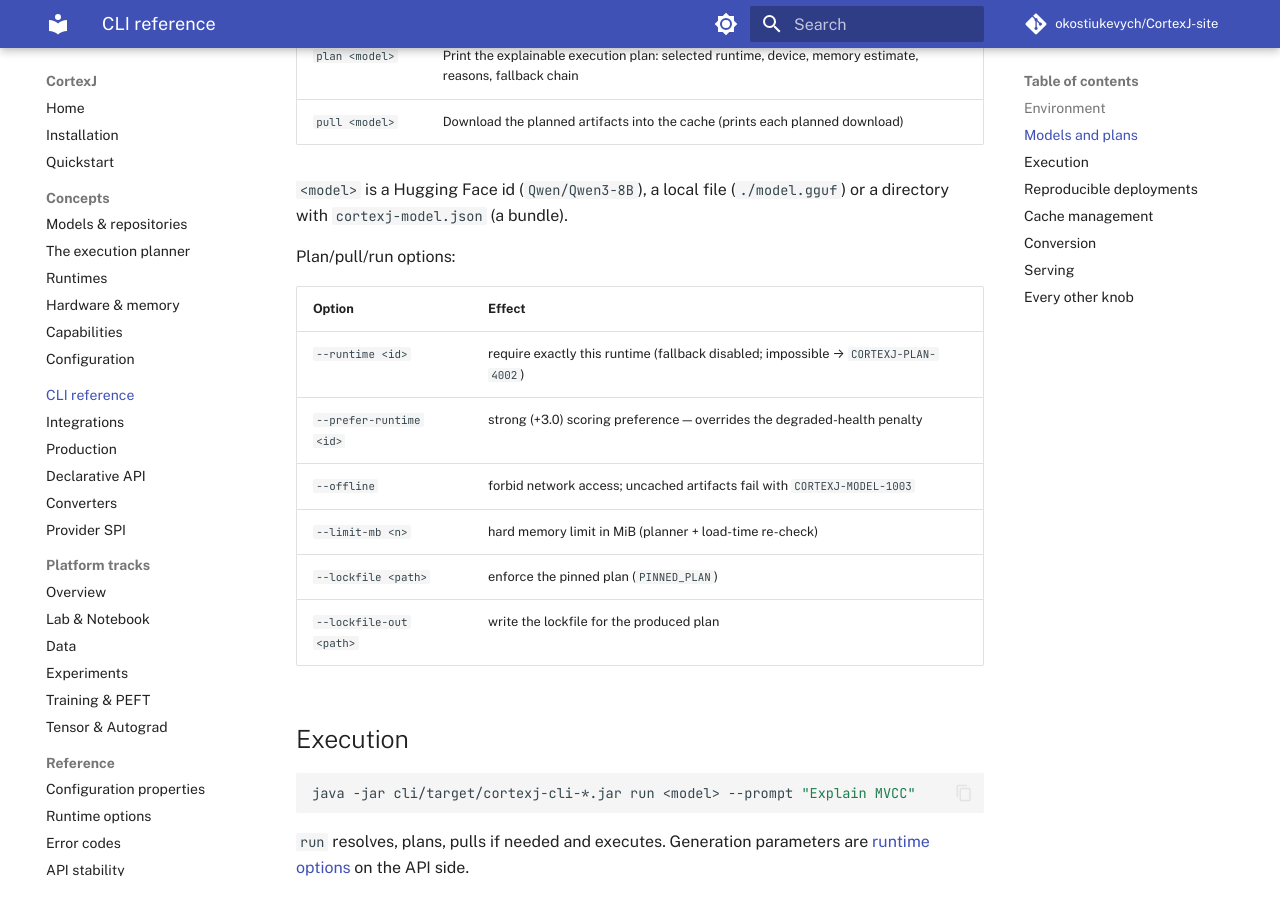
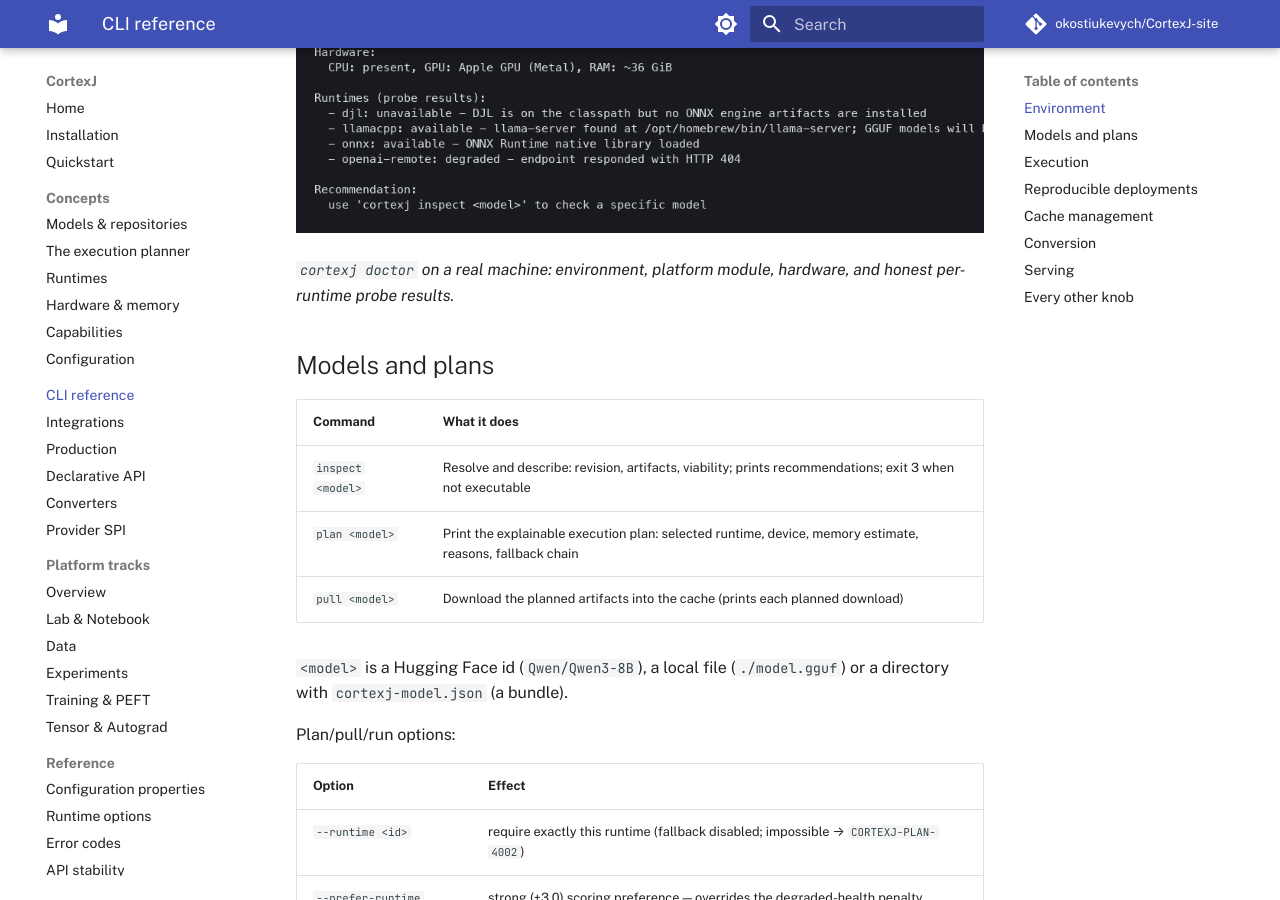
Before and after one commit to okostiukevych/CortexJ-site, an MkDocs documentation site: the page built from site-docs/docs/cli.md, in a window 1280 px wide and 900 px high, scrolled down 859 px. Built offline with MkDocs 1.6.1 and Material for MkDocs 9.7.7, drawn with Linux system fonts in a browser that asks for light colours; comment, search, counter and statistics services are not loaded.

Commit message:
Docs: live-output screenshots embedded - Data+Lab (table/chart/fingerprint/JShell), Experiments (captured run + on-disk), CLI doctor

```diff
--- a/site-docs/docs/cli.md
+++ b/site-docs/docs/cli.md
@@ -19,6 +19,10 @@
 | `doctor` | Environment sanity check: JVM, detected platform module, starters, hardware, runtime health with probe messages, recommendation |
 | `runtimes` | List registered runtimes: id, version, tasks, formats, devices |
 | `hardware` | Print the hardware profile + detection notes |
+
+![Live output: cortexj doctor probing environment, hardware and runtime health](img/screenshot-doctor.png)
+
+*`cortexj doctor` on a real machine: environment, platform module, hardware, and honest per-runtime probe results.*
 
 ## Models and plans
 
```
Also changed, not shown: site-docs/docs/platform/data.md (+4 -0 lines), site-docs/docs/platform/experiments.md (+4 -0 lines), site-docs/docs/img/screenshot-data-lab.png (added), site-docs/docs/img/screenshot-doctor.png (added), site-docs/docs/img/screenshot-experiments.png (added).
